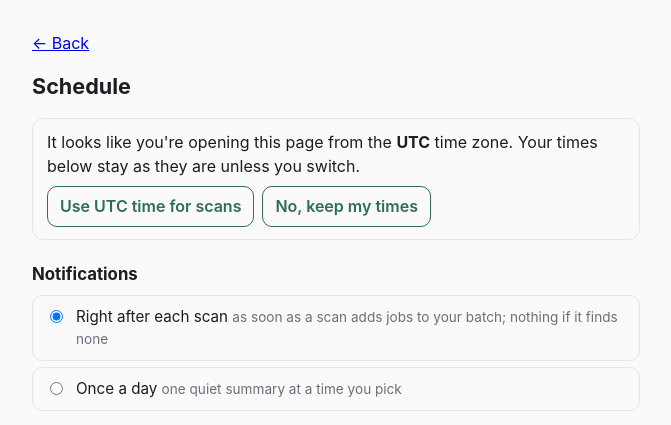
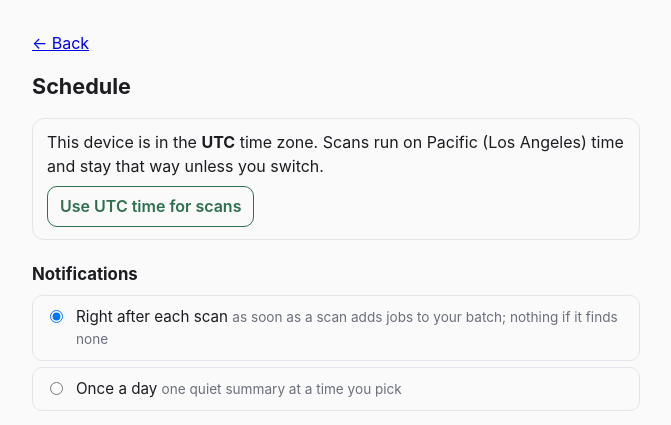
Before and after one commit to ChuqingShi/ApplyPeace, a FastAPI app: page /schedule in a window 1280 px wide. Shown: the top 425 px of the page, without its empty margins (304-975 px from the left). Run offline with FastAPI, Linux system fonts and the light colour scheme.

Commit message:
Schedule: time-zone notice is always shown
It states this device's zone and the zone scans run on, with a switch button
when they differ. The keep-my-times dismissal is gone.

Co-Authored-By: Claude Opus 5.5 <noreply@anthropic.com>
Agent-Thread-Id: 02afbc7e-1aa1-4f5d-9c2e-bf722dec26ce

```diff
--- a/src/applypeace/web/templates/schedule.html
+++ b/src/applypeace/web/templates/schedule.html
@@ -14,12 +14,10 @@
 <h1>Schedule</h1>
 {% if msg %}<div class="card ok">{{ msg }}</div>{% endif %}
 <div class="card" id="tz-banner" hidden>
-It looks like you're opening this page from the <strong id="tz-device"></strong> time zone.
-Your times below stay as they are unless you switch.
+This device is in the <strong id="tz-device"></strong> time zone. <span id="tz-status"></span>
 <div class="tz-actions">
 <button type="button" class="secondary" data-target="scan-tz" id="tz-scan-btn">Use <span class="tz-name"></span> time for scans</button>
 <button type="button" class="secondary" data-target="notify-tz" id="tz-notify-btn">Use <span class="tz-name"></span> time for notifications</button>
-<button type="button" class="secondary" id="tz-keep">No, keep my times</button>
 </div></div>
 <form method="post" action="/schedule" id="schedule-form" class="sched">
 <input type="hidden" name="_token" value="{{ token }}">
@@ -92,13 +90,11 @@ Your times below stay as they are unless you switch.
   var device = Intl.DateTimeFormat().resolvedOptions().timeZone;
   var current = { "notify-tz": {{ notify_tz | tojson }}, "scan-tz": {{ scan_tz | tojson }} };
   var names = {{ zone_names | tojson }};
-  if (!device || localStorage.getItem("tz-keep") === device) return;  // "keep my times" is remembered per zone
-  var any = false;
+  if (!device) return;
   ["notify-tz", "scan-tz"].forEach(function (id) {
     var btn = document.querySelector('[data-target="' + id + '"]');
     var dailyOnly = id === "notify-tz" && {{ (settings.notify_mode != 'daily') | tojson }};
     if (current[id] === device || dailyOnly) { btn.hidden = true; return; }
-    any = true;
     btn.onclick = function () {
       var sel = document.getElementById(id);
       if (!Array.from(sel.options).some(function (o) { return o.value === device; })) sel.add(new Option(device, device));
@@ -106,15 +102,14 @@ Your times below stay as they are unless you switch.
       document.getElementById("schedule-form").submit();
     };
   });
-  if (!any) return;
-  var name = names[device] || device.split("/").pop().replace(/_/g, " ");
+  var label = function (z) { return names[z] || z.split("/").pop().replace(/_/g, " "); };
+  var name = label(device);
   document.getElementById("tz-device").textContent = name;
+  document.getElementById("tz-status").textContent = current["scan-tz"] === device
+    ? "Scans run on this time zone too."
+    : "Scans run on " + label(current["scan-tz"]) + " time and stay that way unless you switch.";
   document.querySelectorAll(".tz-name").forEach(function (s) { s.textContent = name; });
-  document.getElementById("tz-keep").onclick = function () {
-    localStorage.setItem("tz-keep", device);
-    document.getElementById("tz-banner").hidden = true;
-  };
-  document.getElementById("tz-banner").hidden = false;
+  document.getElementById("tz-banner").hidden = false;  // always shown, so you can switch at any time
 })();
 </script>
 {% endblock %}
```
Also changed, not shown: tests/test_setup_web.py (+1 -1 lines).
